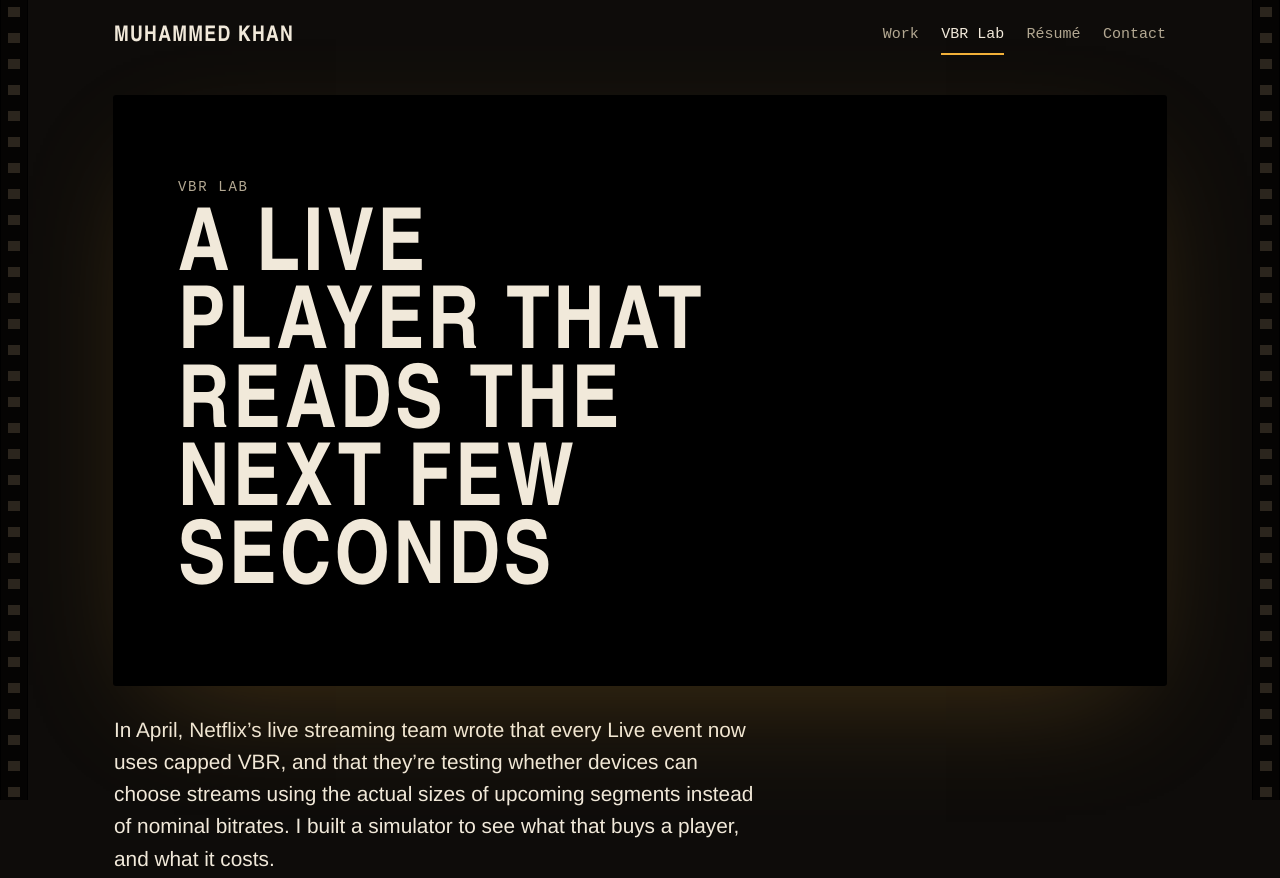
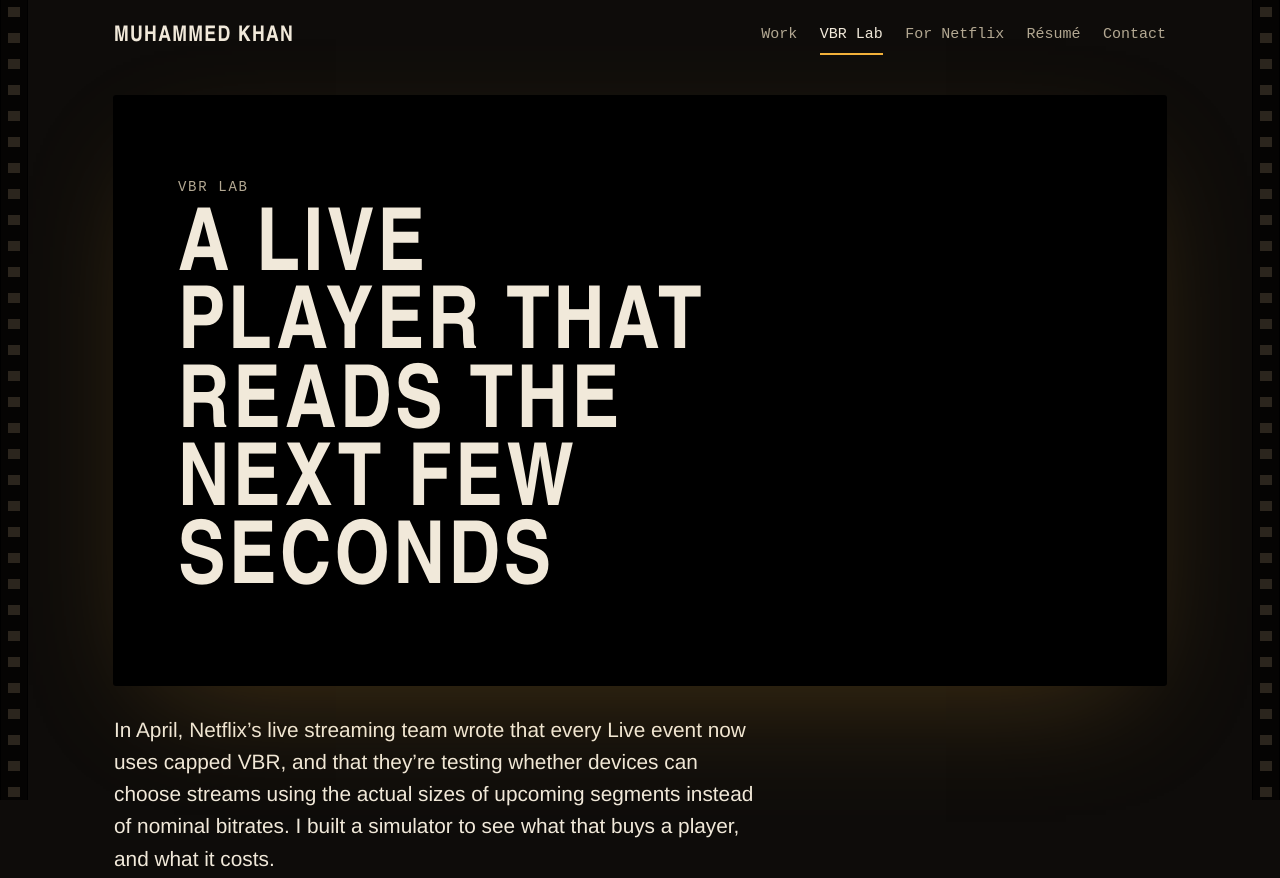
Before and after one commit to mkhan-harvard/netflix, a website with bundled scripts: page vbr-lab/index.html in a window 1280 px wide. Shown: the top 878 px of the page. Built offline with nearby package versions, Linux system fonts and the light colour scheme; a web font is replaced by a local one.

Commit message:
Add For Netflix tab to VBR Lab nav

```diff
--- a/vbr-lab/index.html
+++ b/vbr-lab/index.html
@@ -15,7 +15,7 @@
 <div class="film">
   <header class="site-head">
     <a class="name" href=".././">Muhammed Khan</a>
-    <nav aria-label="Site"><a href=".././#work">Work</a><a href="../vbr-lab/" aria-current="page">VBR Lab</a><a href="../resume.pdf">Résumé</a><a href="#contact">Contact</a></nav>
+    <nav aria-label="Site"><a href=".././#work">Work</a><a href="../vbr-lab/" aria-current="page">VBR Lab</a><a href="../netflix/">For Netflix</a><a href="../resume.pdf">Résumé</a><a href="#contact">Contact</a></nav>
   </header>
 
     <main>
```
